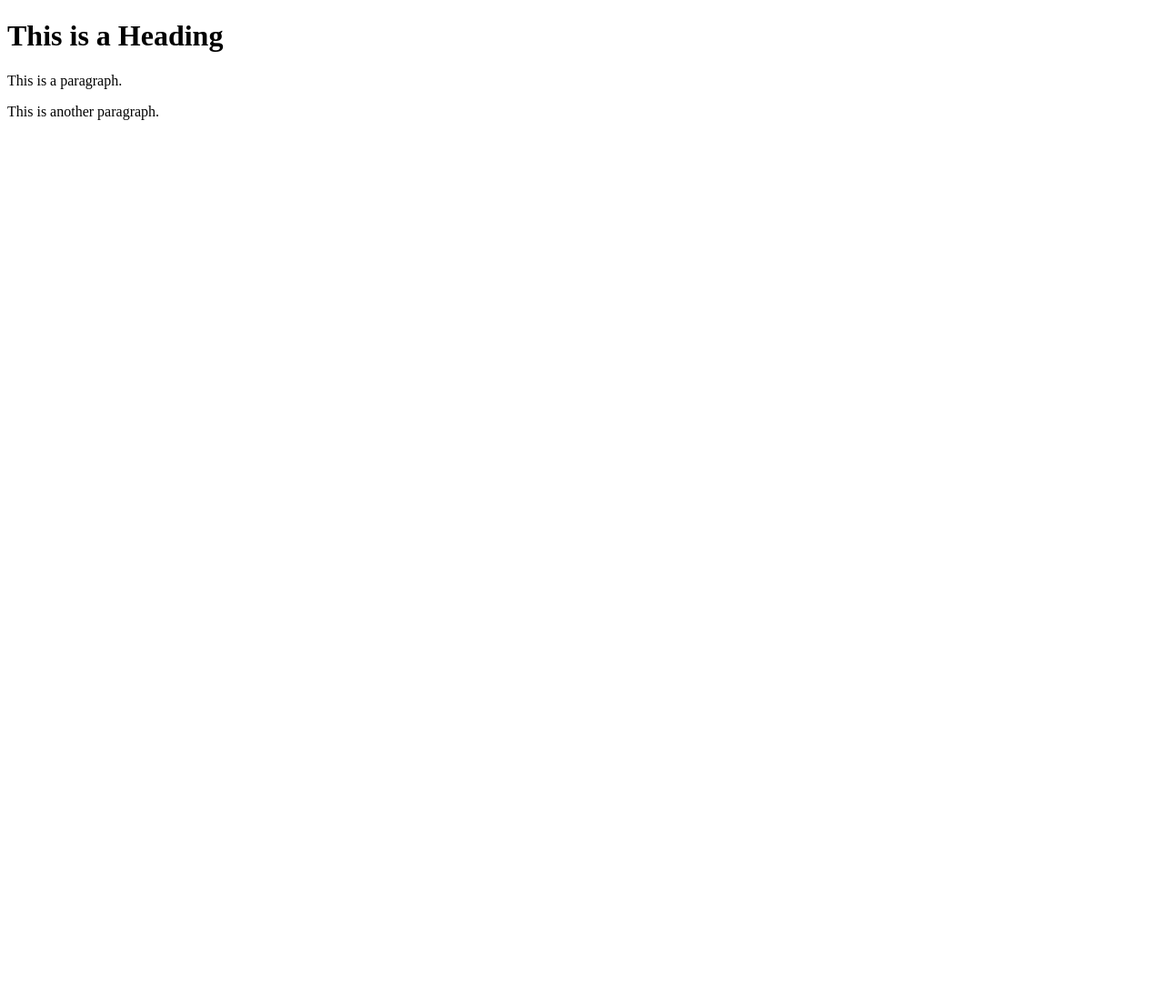
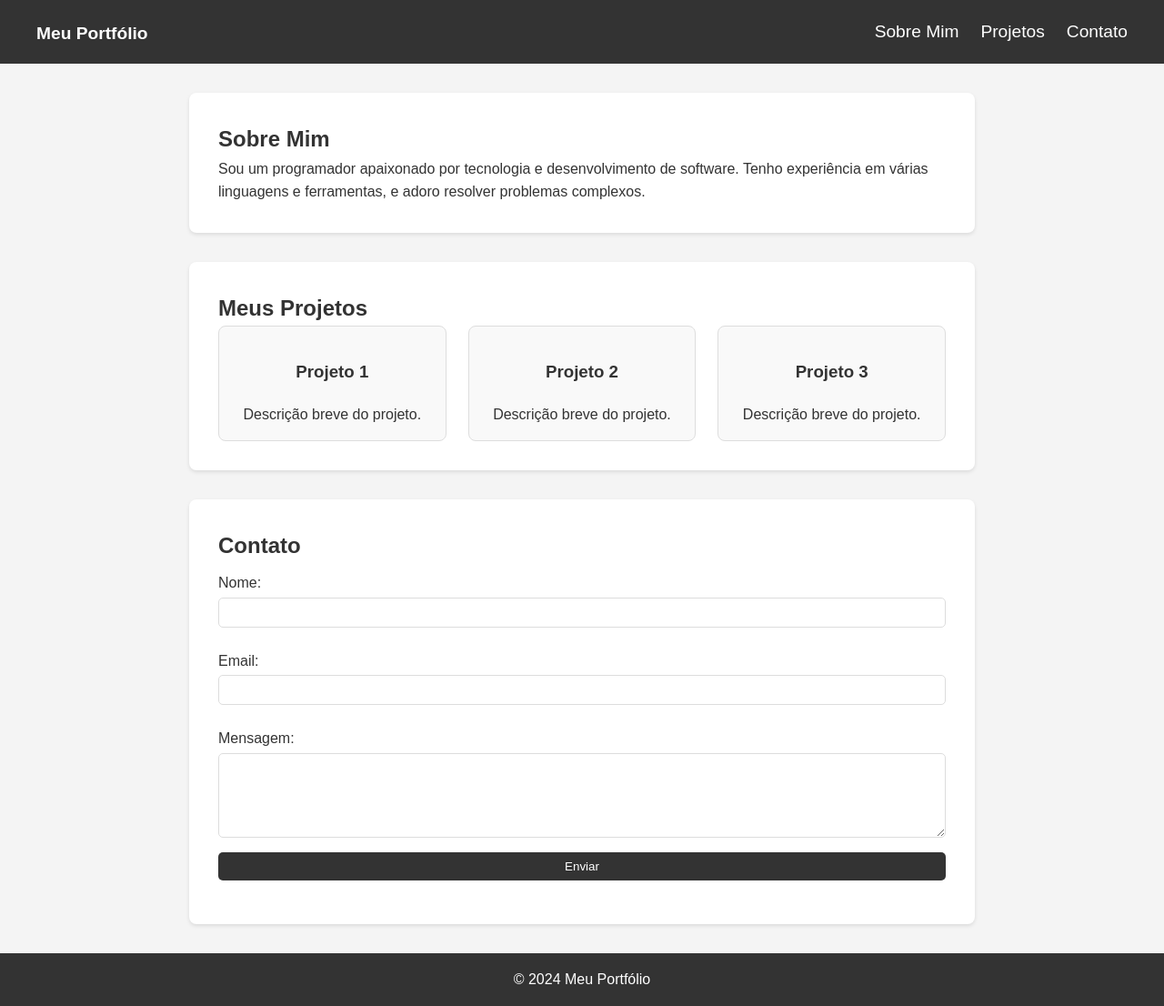
Before and after one commit to Rafa-goncas/main, a plain HTML site: page index.html in a window 1280 px wide. Shown: the whole page at 91% size. Before the commit the page ends 800 px from the top, so only its background shows below. Drawn offline with Linux system fonts and the light colour scheme.

Commit message:
Add files via upload

```diff
--- a/index.html
+++ b/index.html
@@ -1,21 +1,68 @@
 <!DOCTYPE html>
 <html lang="en">
-<meta charset="UTF-8">
-<title>Page Title</title>
-<meta name="viewport" content="width=device-width,initial-scale=1">
-<link rel="stylesheet" href="">
-<style>
-</style>
-<script src=""></script>
+<head>
+    <meta charset="UTF-8">
+    <meta name="viewport" content="width=device-width, initial-scale=1.0">
+    <title>Portfólio de Programador</title>
+    <link rel="stylesheet" href="style.css">
+</head>
 <body>
+    <header>
+        <nav>
+            <h1><a href="#about">Meu Portfólio</a></h1>
+            <ul>
+                <li><a href="#about">Sobre Mim</a></li>
+                <li><a href="#projects">Projetos</a></li>
+                <li><a href="#contact">Contato</a></li>
+            </ul>
+        </nav>
+    </header>
 
+    <main>
+        <section id="about" class="section">
+            <h2>Sobre Mim</h2>
+            <p>Sou um programador apaixonado por tecnologia e desenvolvimento de software. Tenho experiência em várias linguagens e ferramentas, e adoro resolver problemas complexos.</p>
+        </section>
 
+        <section id="projects" class="section">
+            <h2>Meus Projetos</h2>
+            <div class="projects-grid">
+                <div class="project-card">
+                    <h3>Projeto 1</h3>
+                    <p>Descrição breve do projeto.</p>
+                </div>
+                <div class="project-card">
+                    <h3>Projeto 2</h3>
+                    <p>Descrição breve do projeto.</p>
+                </div>
+                <div class="project-card">
+                    <h3>Projeto 3</h3>
+                    <p>Descrição breve do projeto.</p>
+                </div>
+            </div>
+        </section>
 
-<div class="">
- <h1>This is a Heading</h1>
- <p>This is a paragraph.</p>
- <p>This is another paragraph.</p>
-</div>
+        <section id="contact" class="section">
+            <h2>Contato</h2>
+            <form id="contact-form">
+                <label for="name">Nome:</label>
+                <input type="text" id="name" name="name" required>
 
+                <label for="email">Email:</label>
+                <input type="email" id="email" name="email" required>
+
+                <label for="message">Mensagem:</label>
+                <textarea id="message" name="message" rows="5" required></textarea>
+
+                <button type="submit">Enviar</button>
+            </form>
+        </section>
+    </main>
+
+    <footer>
+        <p>&copy; 2024 Meu Portfólio</p>
+    </footer>
+
+    <script src="script.js"></script>
 </body>
 </html>
--- /dev/null
+++ b/script.js
@@ -0,0 +1,4 @@
+document.getElementById("contact-form").addEventListener("submit", function(e) {
+    e.preventDefault();
+    alert("Obrigado por entrar em contato! Em breve, responderei sua mensagem.");
+});
--- /dev/null
+++ b/style.css
@@ -0,0 +1,100 @@
+/* Reset básico */
+body, h1, h2, p, ul, li, input, textarea, button {
+    margin: 0;
+    padding: 0;
+    box-sizing: border-box;
+}
+
+body {
+    font-family: Arial, sans-serif;
+    line-height: 1.6;
+    color: #333;
+    background-color: #f4f4f4;
+}
+
+header {
+    background: #333;
+    color: #fff;
+    padding: 1rem 0;
+}
+
+header nav {
+    display: flex;
+    justify-content: space-between;
+    align-items: center;
+    max-width: 1200px;
+    margin: auto;
+    padding: 0 2rem;
+}
+
+header nav h1 a, header nav ul li a {
+    color: #fff;
+    text-decoration: none;
+    font-size: 1.2rem;
+}
+
+header nav ul {
+    display: flex;
+    list-style: none;
+}
+
+header nav ul li {
+    margin-left: 1.5rem;
+}
+
+.section {
+    padding: 2rem;
+    max-width: 800px;
+    margin: 2rem auto;
+    background: #fff;
+    border-radius: 8px;
+    box-shadow: 0 2px 4px rgba(0, 0, 0, 0.1);
+}
+
+.projects-grid {
+    display: grid;
+    grid-template-columns: repeat(auto-fit, minmax(250px, 1fr));
+    gap: 1.5rem;
+}
+
+.project-card {
+    background: #f9f9f9;
+    padding: 1rem;
+    border: 1px solid #ddd;
+    border-radius: 8px;
+    text-align: center;
+}
+
+form {
+    display: flex;
+    flex-direction: column;
+}
+
+form label {
+    margin: 0.5rem 0 0.2rem;
+}
+
+form input, form textarea, form button {
+    padding: 0.5rem;
+    margin-bottom: 1rem;
+    border: 1px solid #ddd;
+    border-radius: 5px;
+}
+
+form button {
+    background: #333;
+    color: #fff;
+    border: none;
+    cursor: pointer;
+}
+
+form button:hover {
+    background: #555;
+}
+
+footer {
+    text-align: center;
+    padding: 1rem;
+    background: #333;
+    color: #fff;
+}
```
